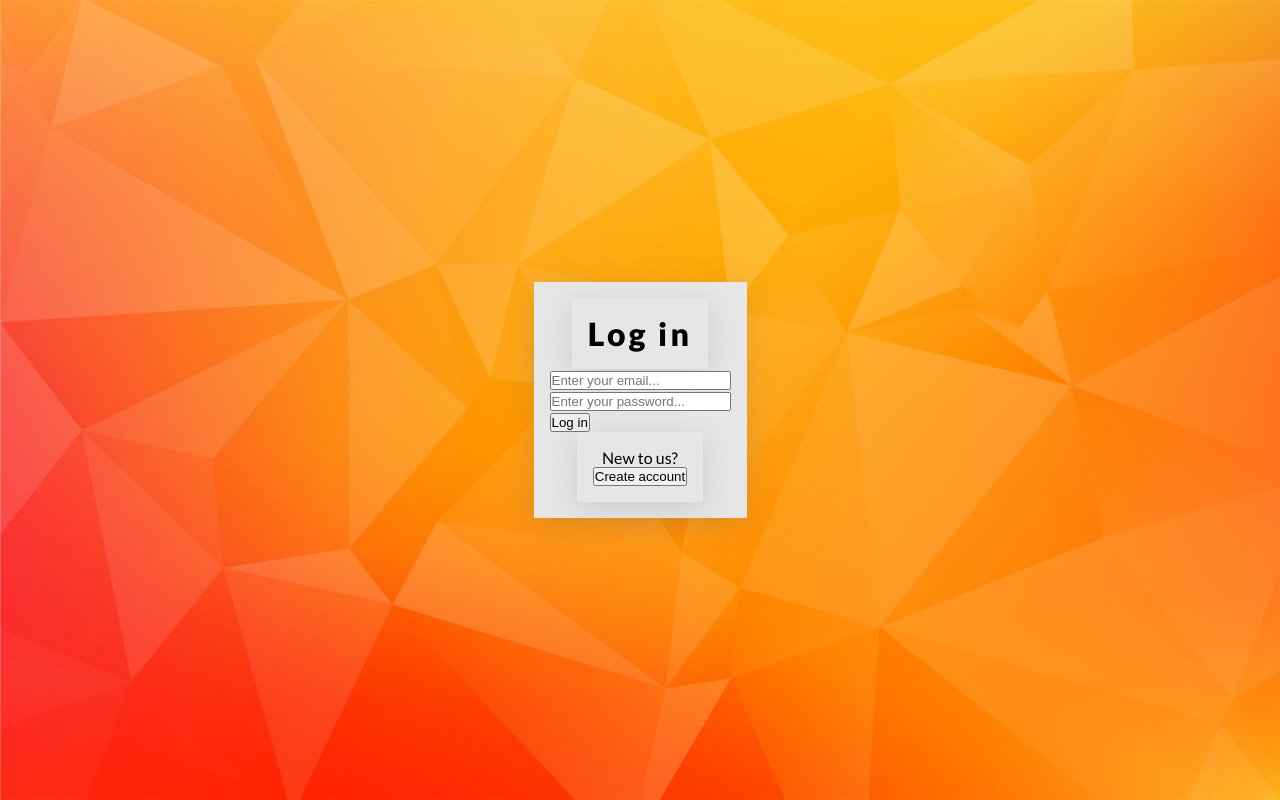
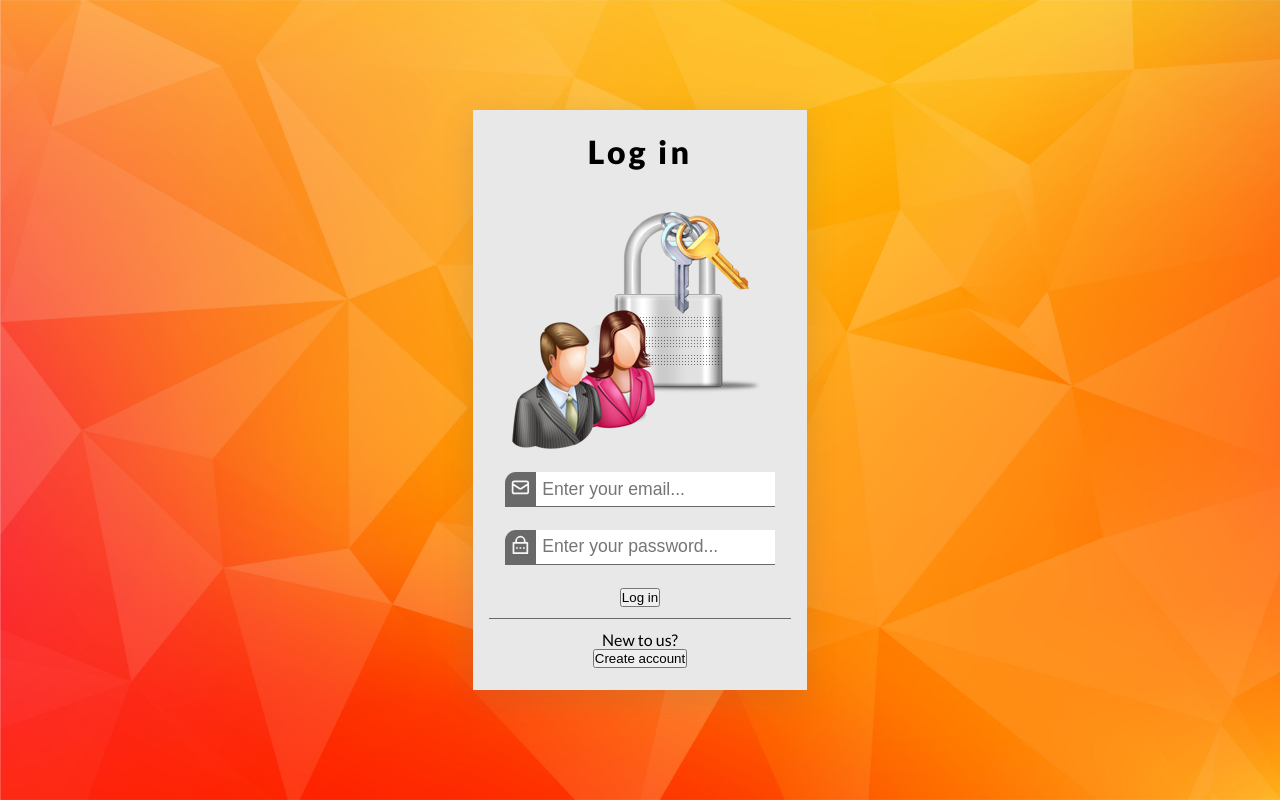
Before and after one commit to Bulzaj/home-budget-client, a React (Create React App) app: page / in a window 1280 px wide. Built offline with nearby package versions, Linux system fonts and the light colour scheme; no server answers.

Commit message:
create login form. w.i.p

```diff
--- a/src/components/box/box.js
+++ b/src/components/box/box.js
@@ -1,7 +1,18 @@
 import classes from "./box.module.css";
 
 const Box = (props) => {
-  return <div className={classes.box}>{props.children}</div>;
+  const styles = [classes.box];
+  props.styles &&
+    props.styles.forEach((style) => {
+      styles.push(classes[`${style}`]);
+    });
+
+  return <div className={styles.join(" ")}>{props.children}</div>;
 };
 
+const Divider = (props) => {
+  return <span className={classes.divider} />;
+};
+Box.Divider = Divider;
+
 export default Box;
--- a/src/components/box/box.module.css
+++ b/src/components/box/box.module.css
@@ -1,5 +1,5 @@
 .box {
-  padding: 1rem;
+  padding: 0.7rem 1rem;
   background-color: var(--color-grey);
   box-shadow: rgba(100, 100, 111, 0.2) 0px 7px 29px 0px;
   display: flex;
@@ -7,6 +7,17 @@
   align-items: center;
 }
 
-.box--transparent {
+.divider {
+  display: block;
+  width: 100%;
+  border-bottom: 1px solid var(--color-grey-dark);
+}
+
+.transparent {
   background-color: transparent;
+  box-shadow: none;
 }
+
+.full-width {
+  width: 100%;
+}
--- a/src/components/form/form.js
+++ b/src/components/form/form.js
@@ -1,13 +1,26 @@
 import classes from "./form.module.css";
 
 const Form = (props) => {
-  return <form>{props.children}</form>;
+  return <form className={classes.form}>{props.children}</form>;
 };
 
 const Input = (props) => {
+  let icon = null;
+  if (props.icon) {
+    icon = (
+      <div className={classes.icon__wrapper}>
+        <props.icon />
+      </div>
+    );
+  }
   return (
     <div className={classes.input__wrapper}>
-      <input type={props.type} placeholder={props.placeholder} />
+      {icon}
+      <input
+        className={classes.input}
+        type={props.type}
+        placeholder={props.placeholder}
+      />
     </div>
   );
 };
--- a/src/components/form/form.module.css
+++ b/src/components/form/form.module.css
@@ -1,6 +1,44 @@
 .form {
+  width: 100%;
 }
 
 .input__wrapper {
   width: 100%;
+  border-bottom: 1px solid var(--color-grey-dark);
+  display: flex;
 }
+
+.icon__wrapper {
+  background-color: var(--color-grey-dark);
+  color: var(--color-grey-light);
+  font-size: 1.3rem;
+  padding: 0.3rem;
+  border-top-left-radius: 11px;
+}
+
+.input {
+  border: none;
+  width: 100%;
+  font-size: 1.1rem;
+  padding: 0 0.4rem;
+}
+
+.input:focus {
+  outline: none;
+}
+
+.input__wrapper:focus-within {
+  border-bottom: 1px solid var(--color-primary);
+}
+
+.input__wrapper:focus-within .icon__wrapper {
+  background-color: var(--color-primary);
+}
+
+.input__wrapper:hover {
+  border-bottom: 1px solid var(--color-primary);
+}
+
+.input__wrapper:hover .icon__wrapper {
+  background-color: var(--color-primary);
+}
--- /dev/null
+++ b/src/components/image/image.js
@@ -0,0 +1,7 @@
+import classes from "./image.module.css";
+
+const Image = (props) => {
+  return <img className={classes.image} src={props.src} alt={props.alt} />;
+};
+
+export default Image;
--- /dev/null
+++ b/src/components/image/image.module.css
@@ -0,0 +1,2 @@
+.image {
+}
--- a/src/containers/login-form/login-form.js
+++ b/src/containers/login-form/login-form.js
@@ -1,9 +1,11 @@
 import Box from "../../components/box/box";
 import Form from "../../components/form/form";
 import Button from "../../components/button/button";
+import Image from "../../components/image/image";
 import classes from "./login-form.module.css";
 import { HiOutlineMail } from "react-icons/hi";
 import { RiLockPasswordLine } from "react-icons/ri";
+import loginImg from "../../assets/img/auth_image.png";
 
 const LoginForm = (props) => {
   return (
@@ -12,19 +14,29 @@ const LoginForm = (props) => {
         <Box styles={["transparent"]}>
           <h1 className={classes.form__title}>Log in</h1>
         </Box>
+        <Box styles={["transparent"]}>
+          <Image src={loginImg} alt="login_image" />
+        </Box>
         <Form>
+          <Box styles={["transparent", "full-width"]}>
             <Form.Input
               type="text"
               icon={HiOutlineMail}
               placeholder="Enter your email..."
             />
+          </Box>
+          <Box styles={["transparent"]}>
             <Form.Input
               type="password"
               icon={RiLockPasswordLine}
               placeholder="Enter your password..."
             />
+          </Box>
+          <Box styles={["transparent"]}>
             <Button>Log in</Button>
+          </Box>
         </Form>
+        <Box.Divider />
         <Box styles={["transparent"]}>
           <p>New to us?</p>
           <Button>Create account</Button>
--- a/src/main.css
+++ b/src/main.css
@@ -5,7 +5,11 @@ body {
 }
 
 :root {
-  --color-grey: hsl(0, 0%, 90%);
+  --color-grey: hsl(0, 0%, 91%);
+  --color-grey-dark: hsl(0, 0%, 41%);
+  --color-grey-light: hsl(0, 0%, 97%);
+
+  --color-primary: hsl(190, 60%, 50%);
 }
 
 * {
```
Lines whose indentation alone changed are shown as unchanged.
